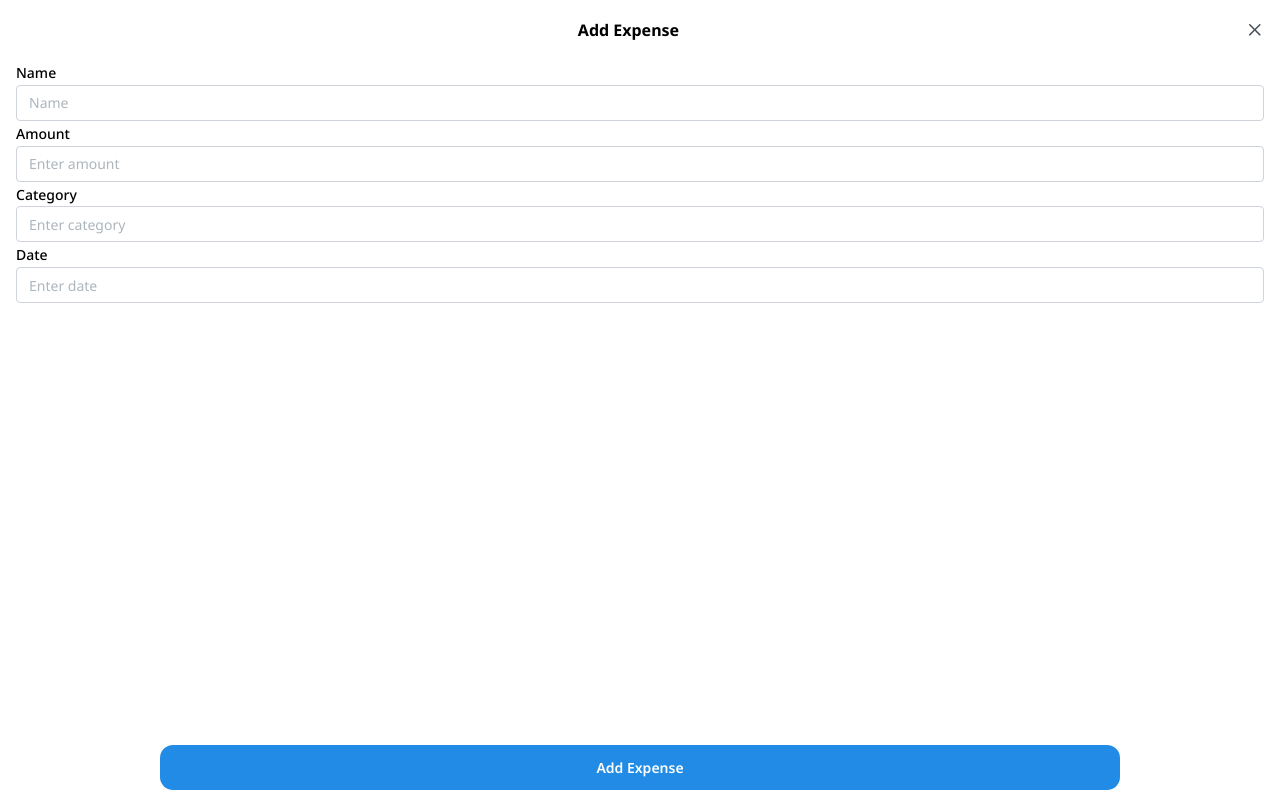
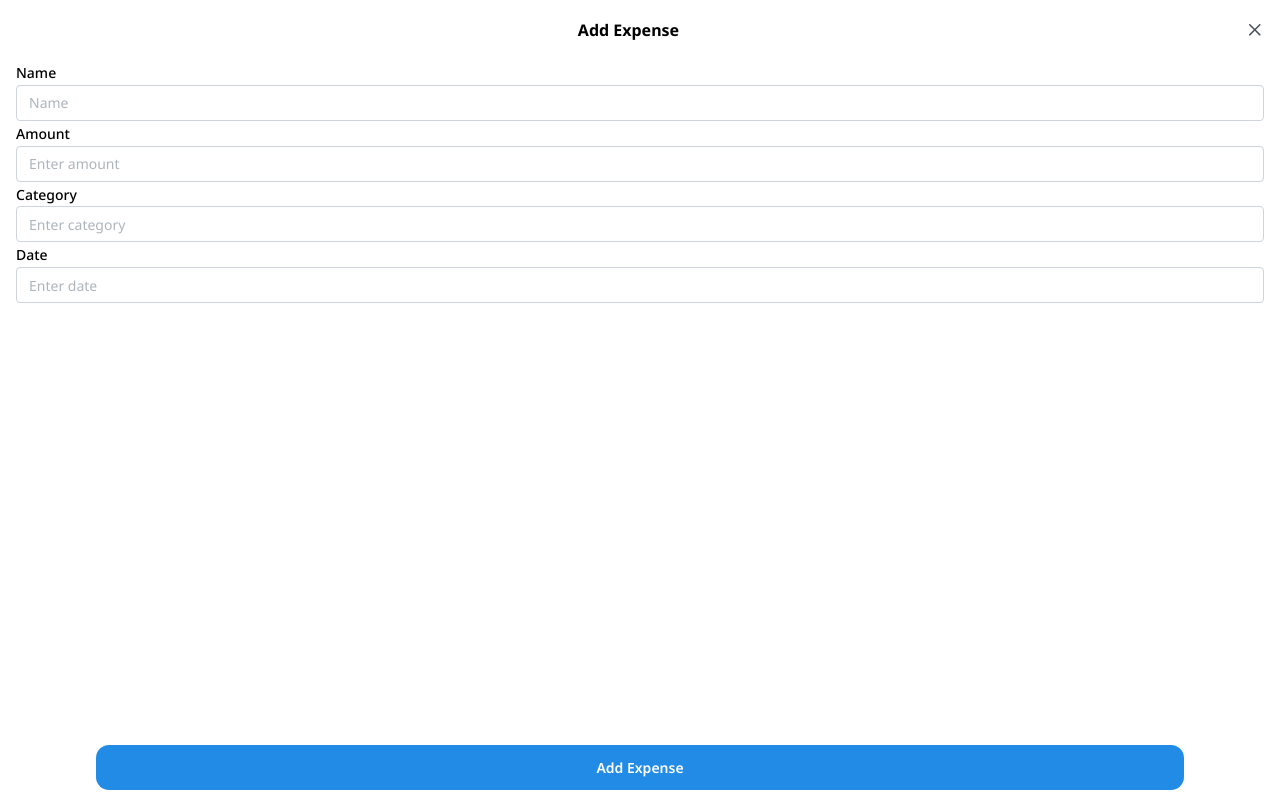
Before and after one commit to TrenchesProgrammer/expense-tracker, a React (Vite) app: page / in a window 1280 px wide. Both pictures are taken after a click on the button "Add Expense". Shown: the top 800 px of the page. Built offline with nearby package versions, Linux system fonts and the light colour scheme.

Commit message:
testing add expense button

```diff
--- a/src/components/AddExpense.tsx
+++ b/src/components/AddExpense.tsx
@@ -11,7 +11,7 @@ const AddExpense = () => {
         <TextInput label="Category" placeholder="Enter category" />
         <TextInput label="Date" placeholder="Enter date"  />
         <Box style={{display:'flex', justifyContent:'center'}}>
-            <Button style={{position:'absolute',bottom:'10px', width:'75%', height:'45px', borderRadius:'13px'}} type="submit">Add Expense</Button>
+            <Button style={{position:'absolute',bottom:'10px', width:'85%', height:'45px', borderRadius:'13px'}} type="submit">Add Expense</Button>
         </Box>
       </form>
     </>
```
